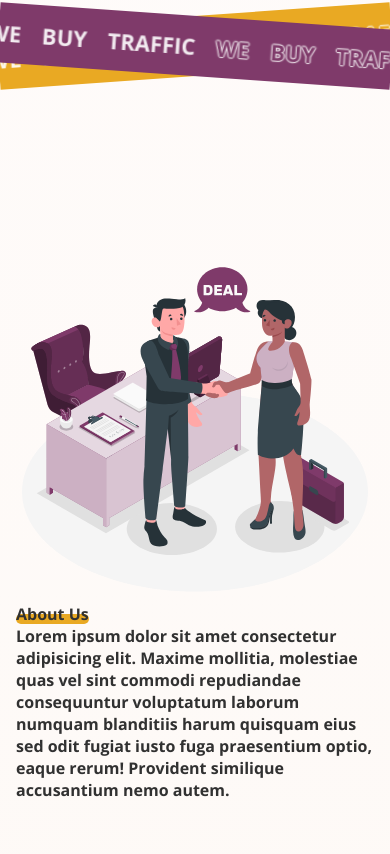
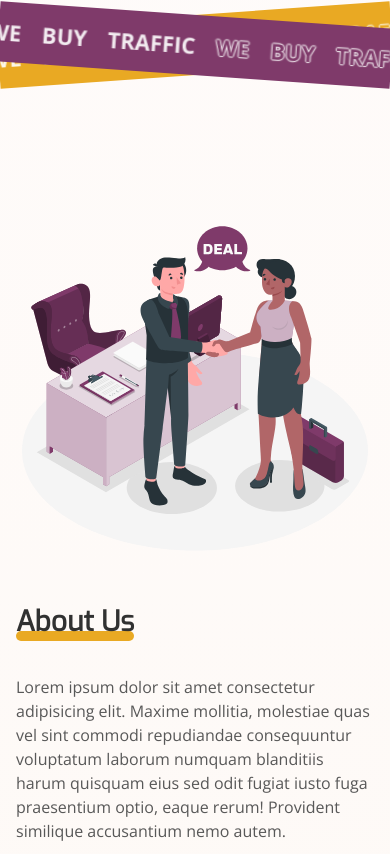
Before and after one commit to letnik/galaktica_test, a website: page src/html/index.html in a window 390 px wide. Shown: the part 890-1744 px from the top of the page. Drawn offline with nearby package versions, Linux system fonts and the light colour scheme; files that its build step writes are made by us from their sources; files whose address does not match are found by name.

Commit message:
Виправлено дизайн блоків about та services - відновлено правильну структуру CSS

```diff
--- a/src/sass/blocks/_content-blocks.sass
+++ b/src/sass/blocks/_content-blocks.sass
@@ -4,6 +4,9 @@
 // Додаємо відступ для першого блоку під фіксованим хедером
 .hero
 	padding-top: 180px // Збільшено для фіксованого хедера
+
+.about, .services
+	padding: 100px 0 100px
 
 	&__content
 		display: flex
@@ -37,6 +40,86 @@
 		margin-bottom: 33px
 
 
+
+	&__text
+		font-family: var(--font-main)
+		font-size: 16px
+		font-weight: 300
+		line-height: 150%
+		color: var(--text-light)
+		margin: 0
+
+	// Адаптивність
+	@media (max-width: 1199px)
+		padding: 80px 0 80px
+
+		&__content
+			gap: 40px
+
+		&__title
+			font-size: 40px
+
+		&__text
+			font-size: 16px
+
+		&__imagebox
+			width: 100%
+			max-width: 461px
+
+		&__img
+			width: 100%
+			max-width: 461px
+
+	@media (max-width: 959px)
+		&__content
+			flex-direction: column
+			gap: 40px
+			text-align: left
+
+		&__title
+			font-size: 36px
+
+		&__title-accent::after
+			bottom: 1px
+
+	@media (max-width: 599px)
+		padding: 60px 0 60px
+
+		&__title
+			font-size: 28px
+
+// Спеціальні стилі для about та services
+.about, .services
+	&__content
+		display: flex
+		gap: 60px
+		align-items: center
+
+	&__imagebox
+		display: flex
+		justify-content: center
+		align-items: center
+		width: 461px
+
+	&__image
+		max-width: 461px
+		width: 461px
+		height: auto
+
+	&__img
+		width: 461px
+		height: auto
+		display: block
+		border-radius: 12px
+
+	&__title
+		font-family: var(--font-titles)
+		font-size: 44px
+		font-weight: 700
+		line-height: 140%
+		color: var(--text-dark)
+		margin: 0
+		margin-bottom: 33px
 
 	&__text
 		font-family: var(--font-main)
```
